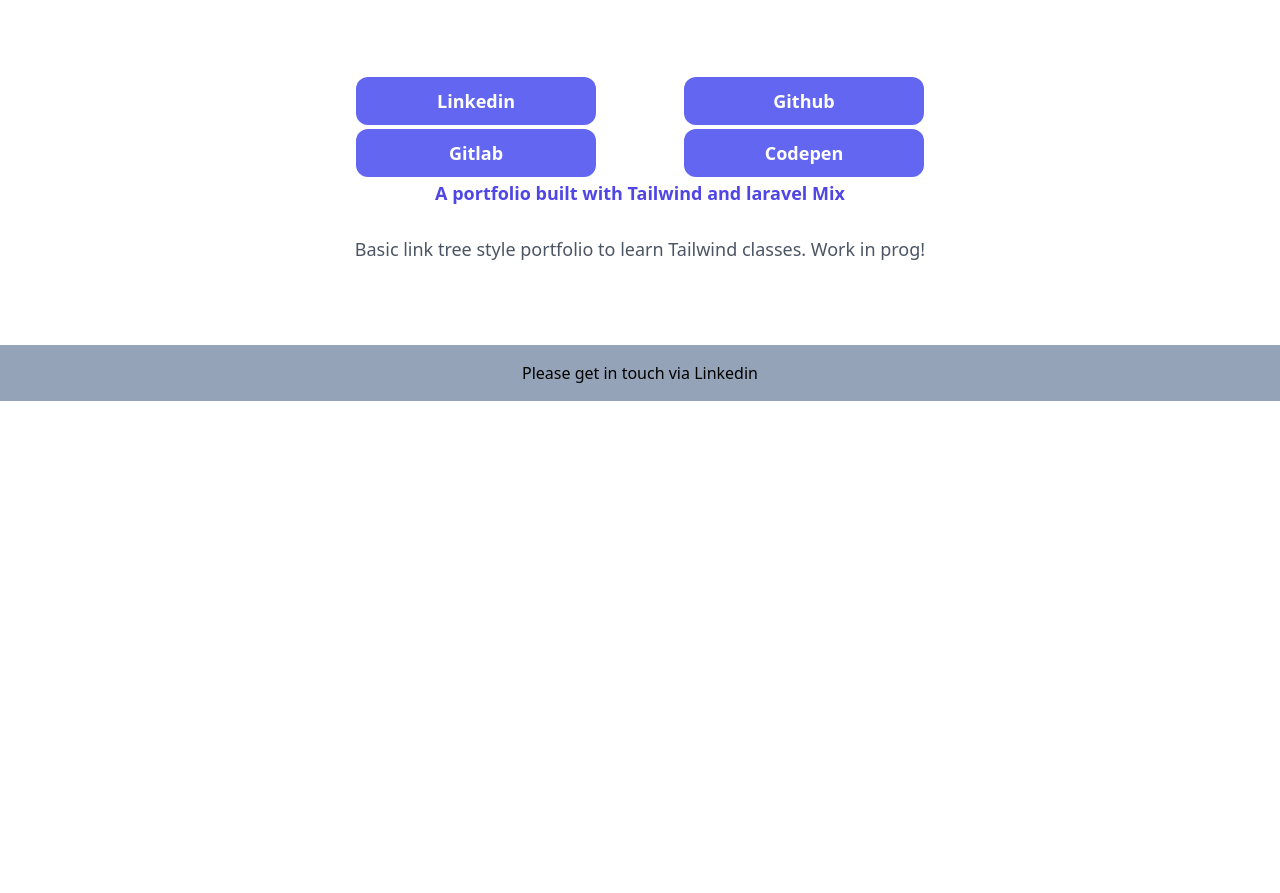
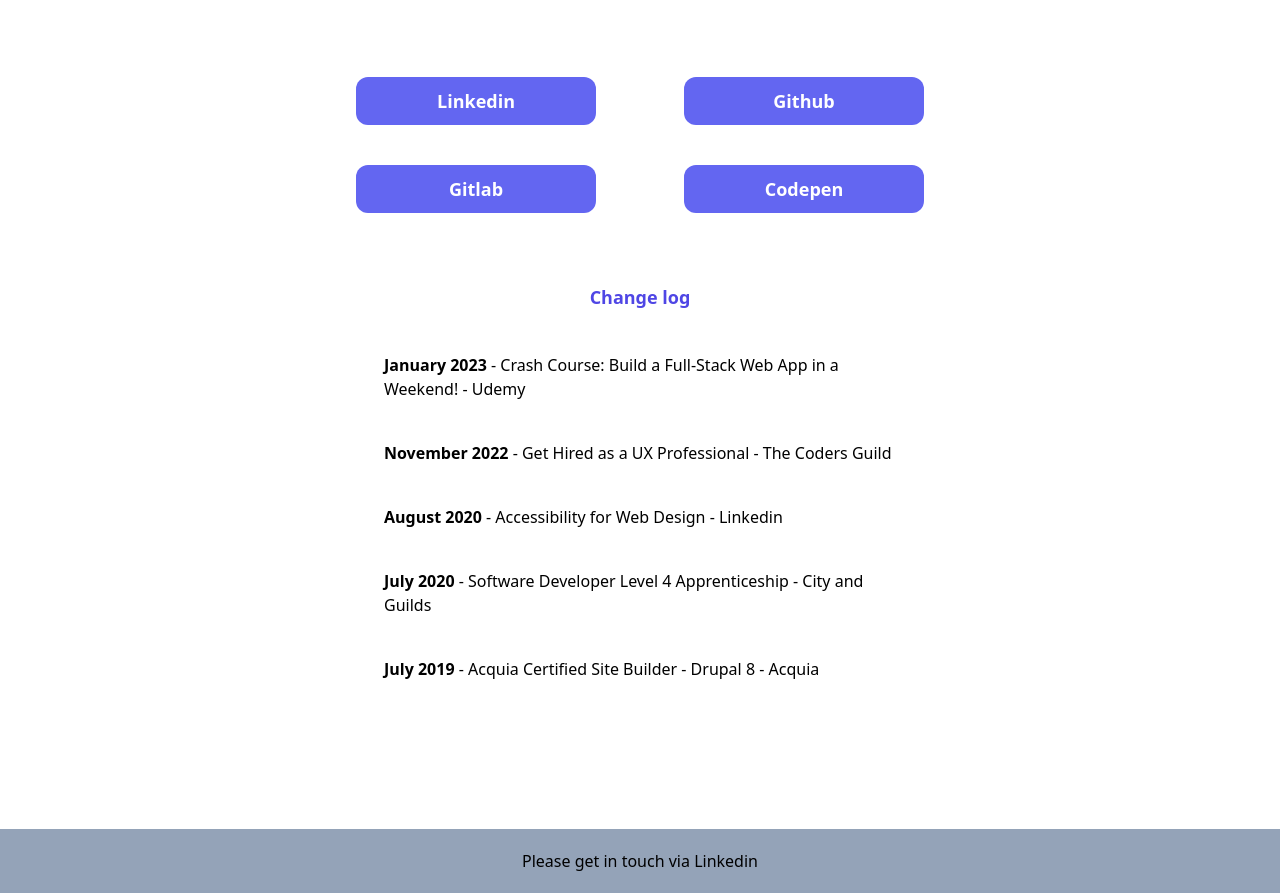
Before and after one commit to Nicolabell/Tailwind-laravel-mix, a website with bundled scripts: page index.html in a window 1280 px wide. Shown: the part 543-1436 px from the top of the page. Before the commit the page ends 944 px from the top, so only its background shows below. Built offline with nearby package versions, Linux system fonts and the light colour scheme.

Commit message:
change log added with recent qualifications

```diff
--- a/index.html
+++ b/index.html
@@ -17,13 +17,13 @@
     <div class="bg-white py-5 sm:py-32 lg:py-20 items-center">
       <img
         src="https://avatars.githubusercontent.com/u/23075421?v=4"
-        alt="A cat with some coffee"
+        alt="A cat with some coffee. Maybe it's knocking it over. Maybe not."
         class="mx-auto"
       />
       <div class="mx-auto max-w-2xl px-6 lg:px-8">
         <div class="text-center">
-          <h2 class="text-lg font-semibold leading-8 text-indigo-600">
-            A portfolio built with Tailwind and laravel Mix
+          <h2 class="text-lg font-semibold leading-8 text-indigo-600 w-25">
+            A portfolio built with Tailwind and Laravel Mix
           </h2>
 
         </div>
@@ -31,7 +31,7 @@
 <!-- start of buttons -->
 
 
-        <div class="mt-20 max-w-lg sm:mx-auto md:max-w-none">
+        <div class="mt-20 h-automax-w-lg sm:mx-auto md:max-w-none">
           <div
             class="grid grid-cols-1 gap-y-1 sm:grid-cols-2 md:gap-x-12 md:gap-y-10 "
           >
@@ -107,22 +107,41 @@
 
             <!-- End of buttons, start of other stuff  -->
 
-            <div class="text-center m-7">
-              <h2 class="text-lg font-semibold leading-8 text-indigo-600">
-                A portfolio built with Tailwind and laravel Mix
+            <div class="text-center m-7 py-5">
+              <h2 class="text-lg font-semibold leading-8 text-indigo-600 py-5">
+                Change log
               </h2>
-              <p class="mx-auto mt-6 max-w-2xl text-lg leading-8 text-gray-600 ">
-                Basic link tree style portfolio to learn Tailwind classes. Work in
-                prog!
-              </p>
+          <div class="text-left">
+            <ul>
+                  <li>
+                    <p><b>January 2023</b>  - <a href="https://www.udemy.com/certificate/UC-e291046b-268d-4da0-80e5-b84153d6a8c9" target="_blank">Crash Course: Build a Full-Stack Web App in a Weekend! </a> - Udemy</p>
+                  </li>
+                  <li>
+                    <p><b>November 2022</b>  - <a href="https://thecodersguild.org.uk/" target="_blank">Get Hired as a UX Professional</a> - The Coders Guild</p>
+                  </li>
+                  <li>
+                    <p><b>August 2020</b>  - <a href="https://www.linkedin.com/learning/accessibility-for-web-design" target="_blank">Accessibility for Web Design</a> - Linkedin</p>
+                  </li>
+                  <li>
+                    <p><b>July 2020</b>  - Software Developer Level 4 Apprenticeship</a> - City and Guilds</p>
+                  </li>
+                  <li>
+                    <p><b>July 2019</b>  - Acquia Certified Site Builder - Drupal 8</a> - Acquia</p>
+                  </li>
+
+                </ul>
+          </div>
+
+
+
            </div>
         </div>
       </div>
     </div>
 
 
-    <footer class="bg-slate-400 text-center md:w-1">
-      <div class="py-4">Please get in touch via Linkedin</div>
+    <footer class="bg-slate-400 text-center">
+      <div class="py-5">Please get in touch via Linkedin</div>
     </footer>
     <script src="./dist/app.js"></script>
   </body>
--- a/src/scss/app.scss
+++ b/src/scss/app.scss
@@ -4,3 +4,7 @@
 @tailwind components;
 
 @tailwind utilities;
+
+li {
+  padding: 20px;
+}
```
Also changed, not shown: dist/css/app.css.
